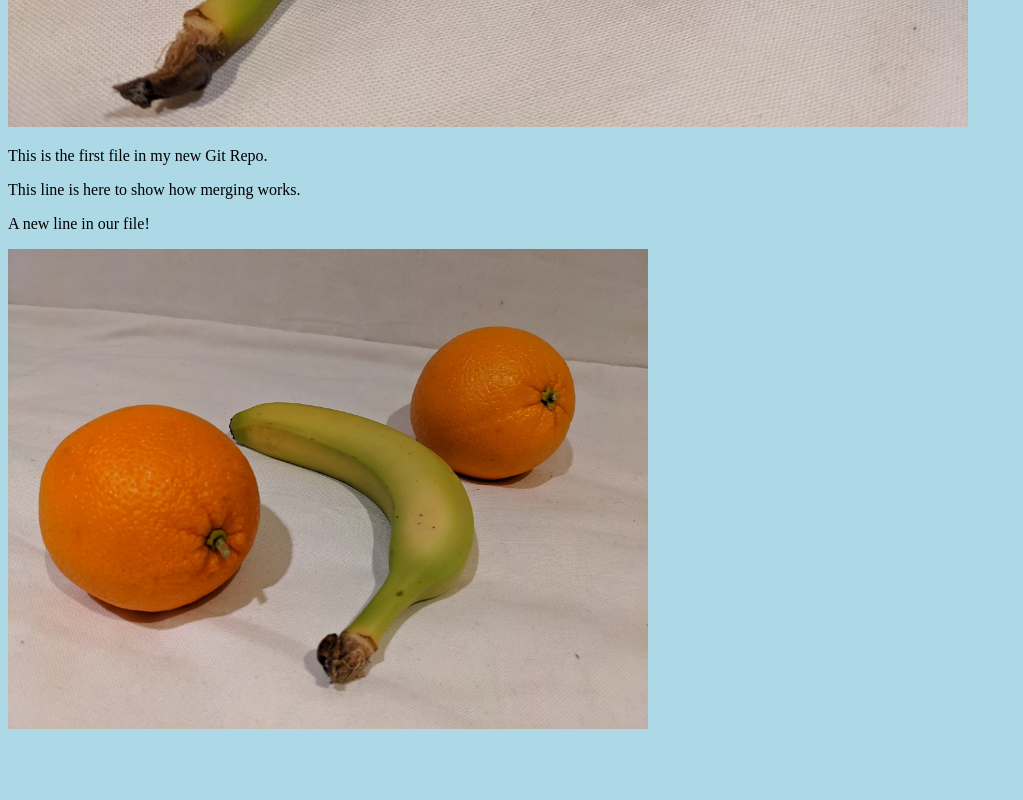
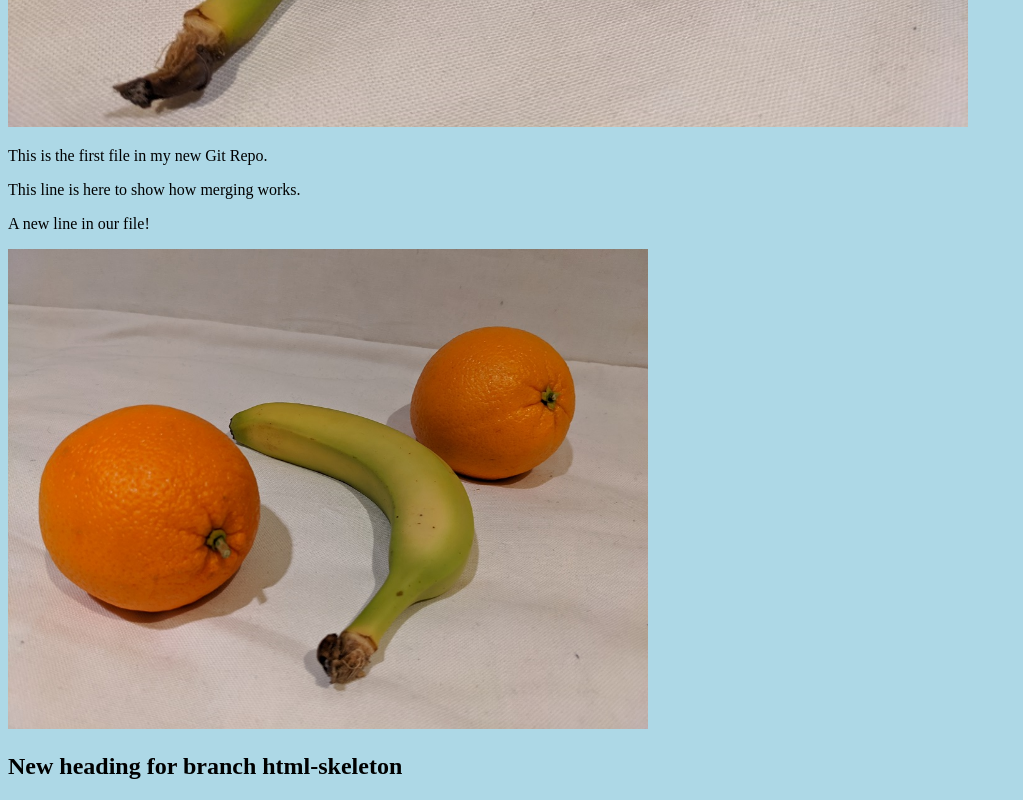
Before and after one commit to apollostreak/hello-world, a plain HTML site: page index.html in a window 1280 px wide. Shown: the part 652-1452 px from the top of the page, without its empty margins (0-1023 px from the left). Before the commit the page ends 1393 px from the top, so only its background shows below. Drawn offline with Linux system fonts and the light colour scheme.

Commit message:
Update index.html
Added a new h2 tag for new branch html-skeleton

```diff
--- a/index.html
+++ b/index.html
@@ -12,6 +12,7 @@
 <p>This line is here to show how merging works.</p>
 <p>A new line in our file!</p>
 <div><img src="image_hello_git.jpg" style="width:100%;max-width:640px" alt="Hello git"></div>
+  <h2>New heading for branch html-skeleton</h2>
 
 </body>
 </html>
```
